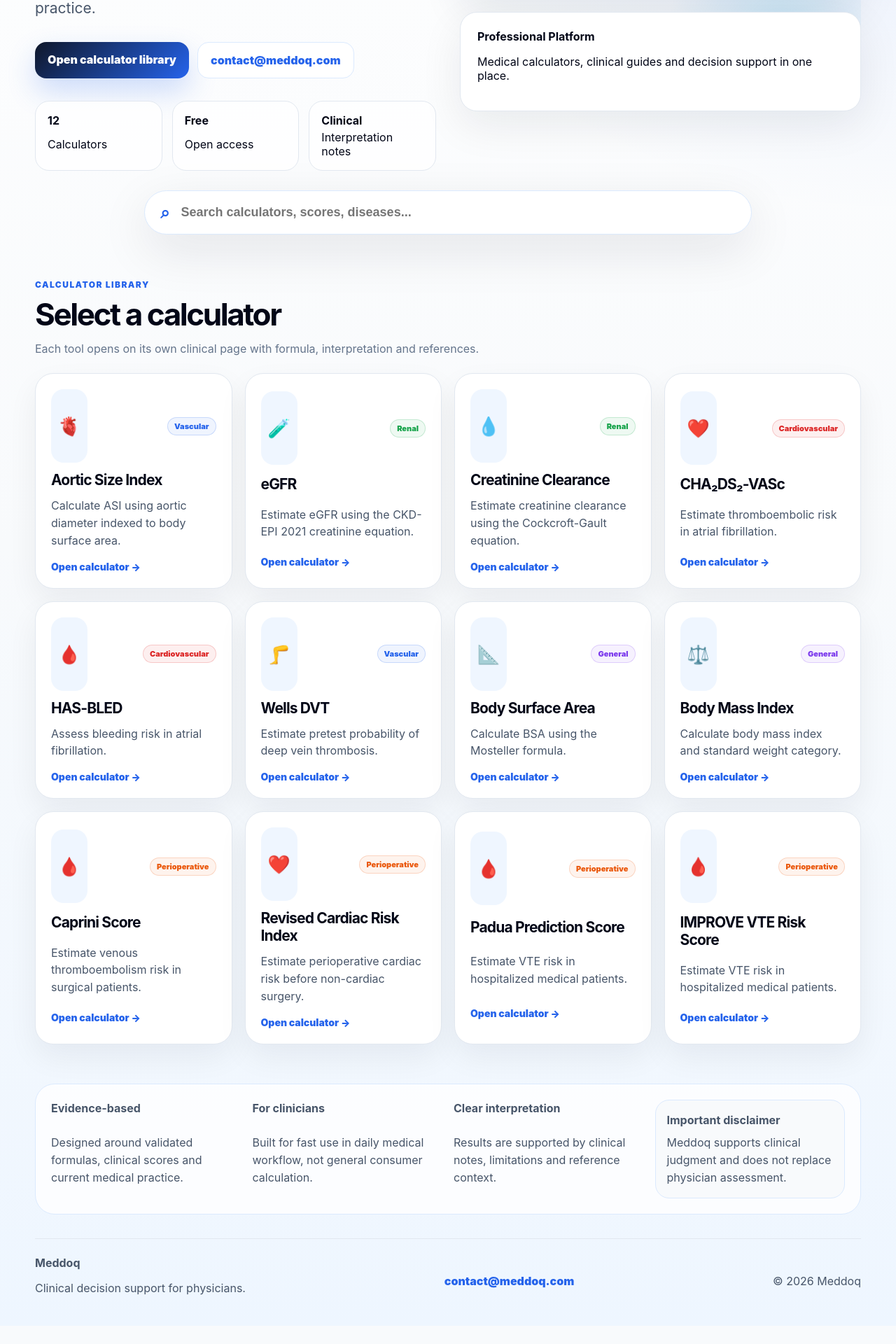
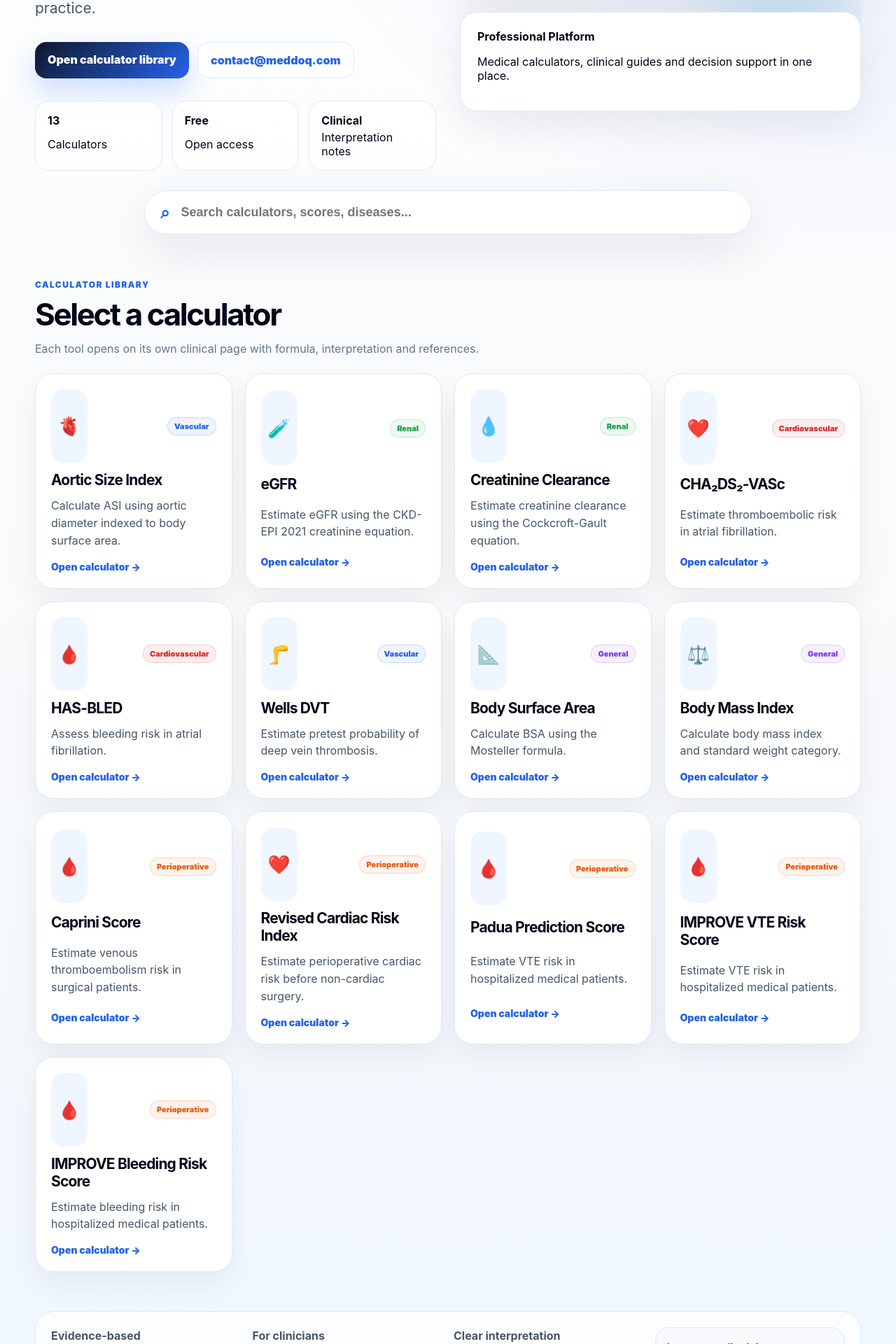
Before and after one commit to brsbyrm/meddoq, a Next.js app: page / in a window 1280 px wide. Shown: the part 587-2507 px from the top of the page at 70% size. Before the commit the page ends 2481 px from the top, so only its background shows below. Built offline with nearby package versions, Linux system fonts and the light colour scheme.

Commit message:
Add IMPROVE bleeding risk score

```diff
--- a/app/data/calculators.js
+++ b/app/data/calculators.js
@@ -95,4 +95,12 @@ export const calculators = [
     icon: "🩸",
     description: "Estimate VTE risk in hospitalized medical patients.",
   },
+  {
+    id: "improve-bleeding-risk-score",
+    name: "IMPROVE Bleeding Risk Score",
+    category: "Perioperative",
+    href: "/calculators/improve-bleeding-risk-score",
+    icon: "🩸",
+    description: "Estimate bleeding risk in hospitalized medical patients.",
+  },
 ];
```
